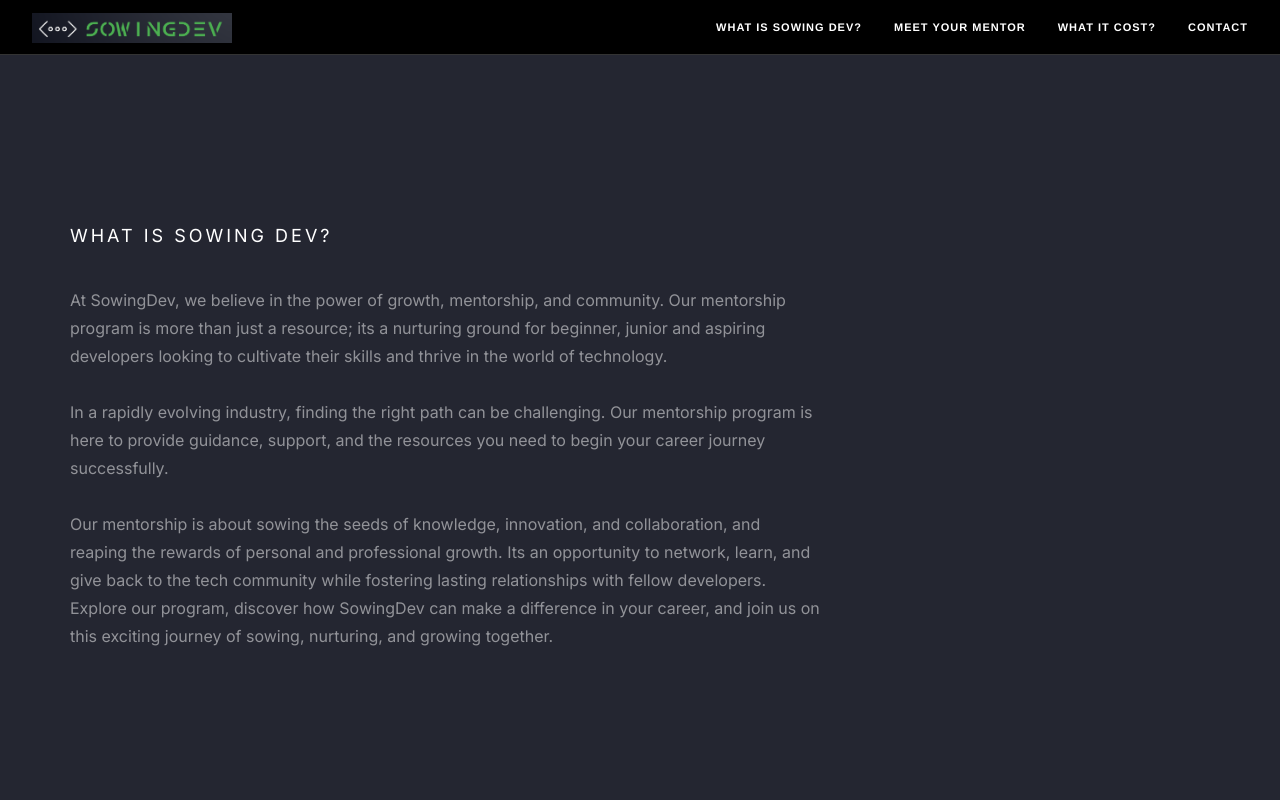
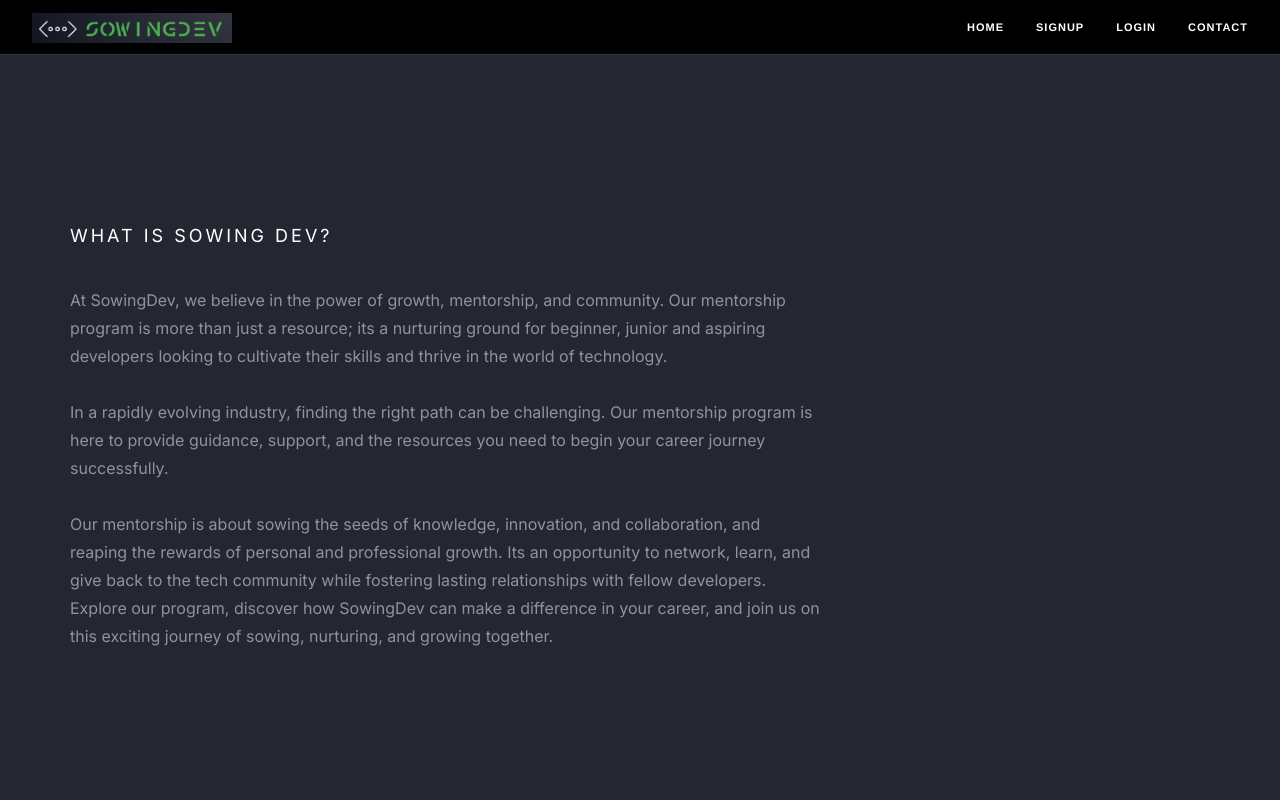
Before and after one commit to alejandrochang/sowingdevfs, a Next.js app in the folder sowingdev/: page / in a window 1280 px wide. Shown: the top 800 px of the page. Built offline with nearby package versions, Linux system fonts and the light colour scheme.

Commit message:
feat(sd): organizing navigation links

```diff
--- a/sowingdev/src/app/components/Navigation.tsx
+++ b/sowingdev/src/app/components/Navigation.tsx
@@ -5,11 +5,10 @@
 const Navigation: React.FC = () => {
   return (
     <div className="nav-container">
-      <a id="top"></a>
       <nav className="absolute transparent">
         <div className="nav-bar">
           <div className="module left">
-            <a href="index.html">
+            <a href="/">
               <Image
                 className="logo logo-light"
                 src={SowingDevWord}
@@ -26,22 +25,22 @@
             <div className="module left">
               <ul className="menu">
                 <li>
-                  <a href="#what_is_sowing_dev">
-                    What is Sowing Dev?
+                  <a href="/">
+                    Home
                   </a>
                 </li>
                 <li>
-                  <a href="#meet_your_mentor">
-                    Meet your mentor
+                  <a href="/signup">
+                    Signup
                   </a>
                 </li>
                 <li>
-                  <a href="#what_it_cost">
-                    What it Cost?
+                  <a href="/signin">
+                    Login
                   </a>
                 </li>
                 <li>
-                  <a href="#contact">
+                  <a href="/#contact">
                     Contact
                   </a>
                 </li>
```
